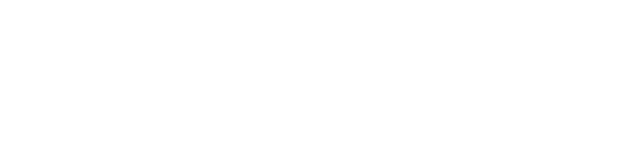
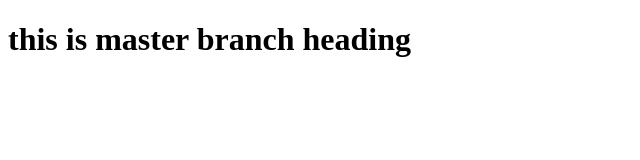
Before and after one commit to mhkhan/testing, a plain HTML site: page index.html in a window 1280 px wide. Shown: the whole page, without its empty margins (0-640 px from the left). Drawn offline with Linux system fonts and the light colour scheme.

Commit message:
master bracnh updated independently

```diff
--- a/index.html
+++ b/index.html
@@ -7,6 +7,6 @@
     <title>Testing git</title>
 </head>
 <body>
-
+    <h1> this is master branch heading</h1>
 </body>
 </html>
```
